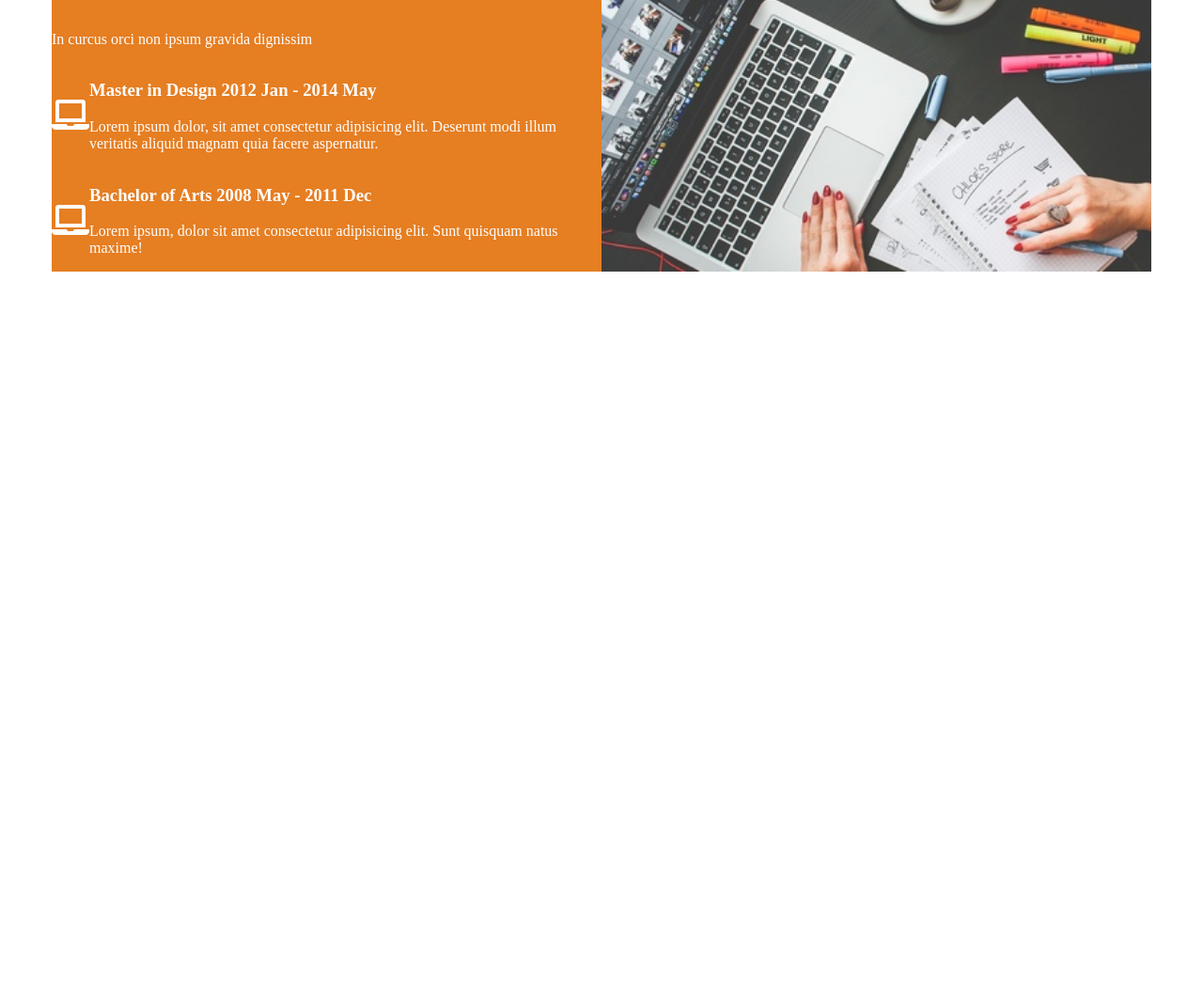
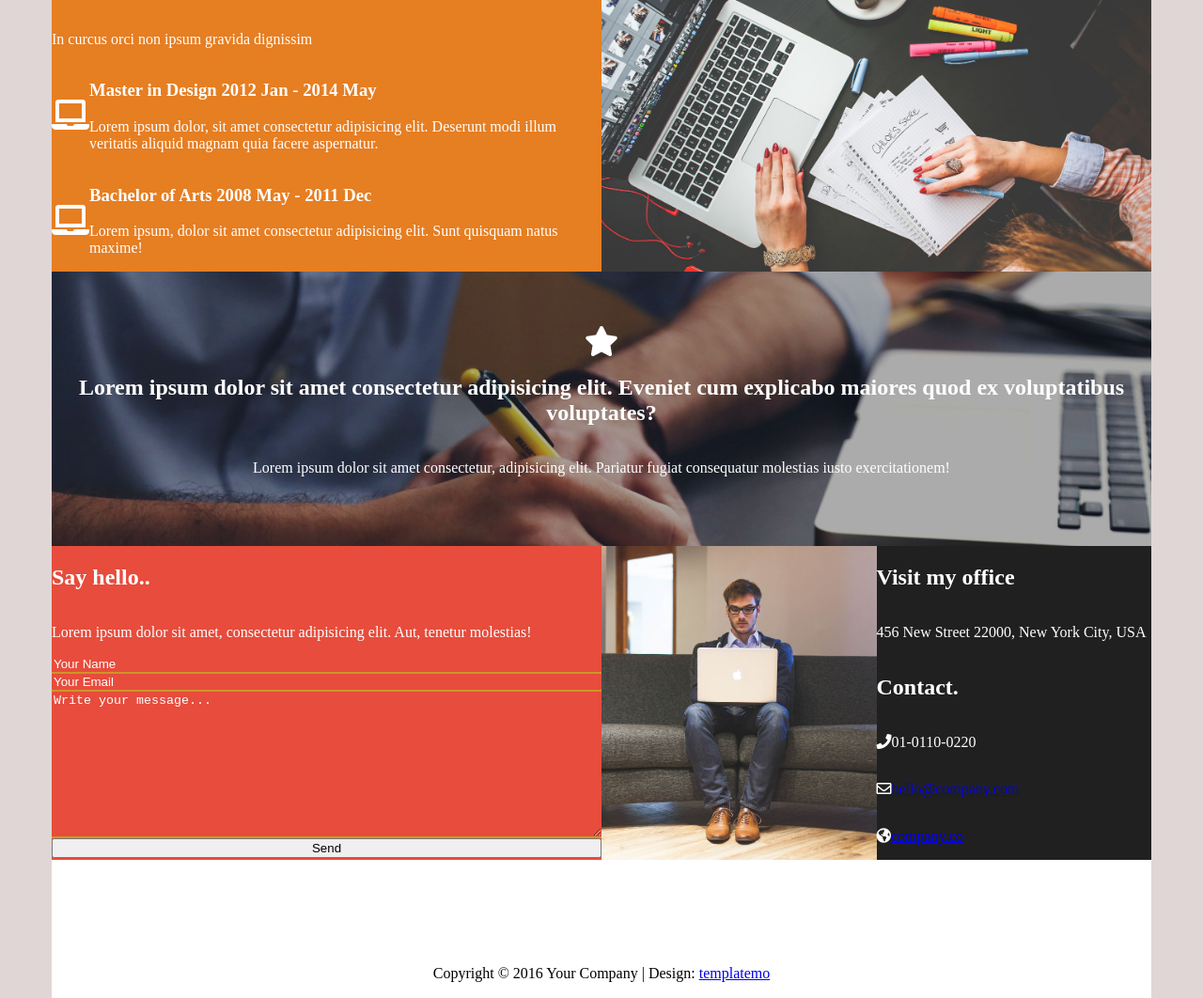
Before and after one commit to lichmanuyk/PavelLichmaniuk-Tasks, a plain HTML site: page Task 3/index.html in a window 1280 px wide. Shown: the part 1738-2800 px from the top of the page at 94% size. Before the commit the page ends 2027 px from the top, so only its background shows below. Drawn offline with Linux system fonts and the light colour scheme.

Commit message:
Finished creating the structure of the page

```diff
--- a/Task 3/index.html
+++ b/Task 3/index.html
@@ -144,8 +144,52 @@
                     <div class="education-img"></div>
                 </section>
 
+                <section class="section">
+                    <div class="large-block">
+                        <i class="fa fa-star fa-2x"></i>
+                        <h2 class="large-block__h2">Lorem ipsum dolor sit amet consectetur adipisicing elit.
+                            Eveniet cum explicabo maiores quod ex voluptatibus voluptates?</h2>
+                        <p class="large-block__p">Lorem ipsum dolor sit amet consectetur, adipisicing elit.
+                            Pariatur fugiat consequatur molestias iusto exercitationem!</p>
+                    </div>
+                </section>
+
+                <section class="section">
+                    <div class="form">
+                        <h2 class="form__h2">Say hello..</h2>
+                        <p class="form__p">Lorem ipsum dolor sit amet, consectetur adipisicing elit.
+                            Aut, tenetur molestias!</p>
+                        <form class="form__form" method="POST">
+                            <input class="form__input" type="text" name="name" placeholder="Your Name" required>
+                            <input class="form__input" type="email" name="email" placeholder="Your Email" required>
+                            <textarea class="form__textarea" name="msg" cols="30" rows="10" placeholder="Write your message..."></textarea>
+                            <button class="form__submit" type="submit">Send</button>
+                        </form>
+                    </div>
+                    <div class="form-img"></div>
+                    <div class="contacts">
+                        <h2 class="contacts__h2">Visit my office</h2>
+                        <p class="contacts__p1">456 New Street 22000, New York City, USA</p>
+
+                        <h2 class="contacts__h2">Contact.</h2>
+                        <p class="contacts__phone"><i class="fa fa-phone"></i>01-0110-0220</p>
+                        <p class="contacts__email"><i class="far fa-envelope"></i><a href="mailto:hello@company.com">hello@company.com</a></p>
+                        <p class="contacts__phone"><i class="fas fa-globe-americas"></i><a href="https://company.co" target="_blank">company.co</a></p>
+                    </div>
+                </section>
 
     </main>
 
+    <footer class="footer">
+        <p class="footer__p">Copyright &copy; 2016 Your Company | Design: <a href="https://templatemo.com" target="_blank">templatemo</a></p>
+        <p class="footer_soc">
+            <a href="https://facebook.com" target="_blank"><i class="fab fa-facebook-f"></i></a>
+            <a href="https://twitter.com" target="_blank"><i class="fab fa-twitter"></i></a>
+            <a href="https://google.com" target="_blank"><i class="fab fa-google-plus-g"></i></a>
+            <a href="https://dribbble.com" target="_blank"><i class="fab fa-dribbble"></i></a>
+            <a href="https://www.linkedin.com" target="_blank"><i class="fab fa-linkedin-in"></i></a>
+        </p>
+    </footer>
+
 </body>
 </html>
--- a/Task 3/style.css
+++ b/Task 3/style.css
@@ -4,6 +4,7 @@ body {
     display: flex;
     justify-content: center;
     flex-direction: column;
+    background-color: rgb(224, 214, 214);
 }
 
 .header {
@@ -28,7 +29,7 @@ body {
 .header-image {
     display: flex;
     flex-basis: 50%;
-    background-image: url(img/firstPict.jpg);
+    background-image: url(img/home-img.jpg);
     background-repeat: no-repeat;
     background-size: cover;
     background-position: center center;
@@ -74,15 +75,16 @@ body {
     display: flex;
     flex-basis: 50%;
     flex-direction: column;
+    background-color: #fff;
 }
 
 .main__img1 {
     display: flex;
     flex-basis: 25%;
-    background-image: url(img/secondPict.jpg);
+    background-image: url(img/about-img.jpg);
     background-repeat: no-repeat;
     background-size: cover;
-    background-position: 55% center;
+    background-position: center center;
     min-height: 292px;
 }
 
@@ -106,6 +108,7 @@ body {
     color: #000;
     flex-basis: 25%;
     padding: 0 20px;
+    background-color: #fff;
 }
 
 .stack-block_brown {
@@ -119,7 +122,7 @@ body {
 }
 
 .stack-block_black {
-    background-color: #000;
+    background-color: rgb(32, 32, 32);
     color: #fff;
 }
 
@@ -127,7 +130,7 @@ body {
     display: flex;
     flex-basis: 50%;
     min-height: 292px;
-    background-image: url(img/thirdPict.jpg);
+    background-image: url(img/experience-img.jpg);
     background-repeat: no-repeat;
     background-size: cover;
 }
@@ -135,6 +138,7 @@ body {
 .experiences {
     display: flex;
     flex-basis: 50%;
+    justify-content: center;
     background-color: #e74c3c;
     color: #fff;
     flex-direction: column;
@@ -149,7 +153,7 @@ body {
 .education-img {
     display: flex;
     flex-basis: 50%;
-    background-image: url(img/fourthPict.jpg);
+    background-image: url(img/education-img.jpg);
     background-repeat: no-repeat;
     background-size: cover;
 }
@@ -157,6 +161,7 @@ body {
 .education {
     display: flex;
     flex-basis: 50%;
+    justify-content: center;
     background-color: #e67e22;
     color: #fff;
     flex-direction: column;
@@ -167,3 +172,70 @@ body {
     flex-direction: row;
     align-items: center;
 }
+
+.large-block {
+    display: flex;
+    flex-direction: column;
+    justify-content: center;
+    text-align: center;
+    background-image: url(img/quotes-bg.jpg);
+    background-repeat: no-repeat;
+    background-size: cover;
+    background-position: center 20%;
+    min-height: 292px;
+    box-shadow:0 0 0 150px rgba(0, 0, 0, 0.33) inset;
+    color: #fff;
+}
+
+.form {
+    display: flex;
+    flex-direction: column;
+    flex-basis: 50%;
+    min-height: 292px;
+    background-color: #e74c3c;
+    color: #fff;
+}
+
+.form__form {
+    display: flex;
+    flex-direction: column;
+}
+
+.form__input, .form__textarea {
+    background: transparent;
+    border: none;
+    border-bottom: 2px solid rgb(207, 149, 40);
+    color: #fff;
+}
+
+.form__input::placeholder, .form__textarea::placeholder {
+    color: #fff;
+}
+
+.form-img {
+    display: flex;
+    flex-basis: 25%;
+    background-image: url(img/contact-img.jpg);
+    background-repeat: no-repeat;
+    background-size: cover;
+    background-position: center center;
+}
+
+.contacts {
+    display: flex;
+    flex-direction: column;
+    flex-basis: 25%;
+    background-color: rgb(32, 32, 32);
+    color: #fff;
+}
+
+.footer {
+    display: flex;
+    width: 1170px;
+    justify-content: center;
+    margin: auto;
+    flex-direction: column;
+    min-height: 292px;
+    text-align: center;
+    background-color: #fff;
+}
```
Also changed, not shown: Task 3/img/about-img.jpg (added), Task 3/img/contact-img.jpg (added), Task 3/img/education-img.jpg (added), Task 3/img/experience-img.jpg (added), Task 3/img/fifthPict.jpg (deleted), Task 3/img/firstPict.jpg (deleted), Task 3/img/fourthPict.jpg (deleted), Task 3/img/home-img.jpg (added), Task 3/img/quotes-bg.jpg (added), Task 3/img/secondPict.jpg (deleted), Task 3/img/sixthPict.jpg (deleted), Task 3/img/thirdPict.jpg (deleted).
